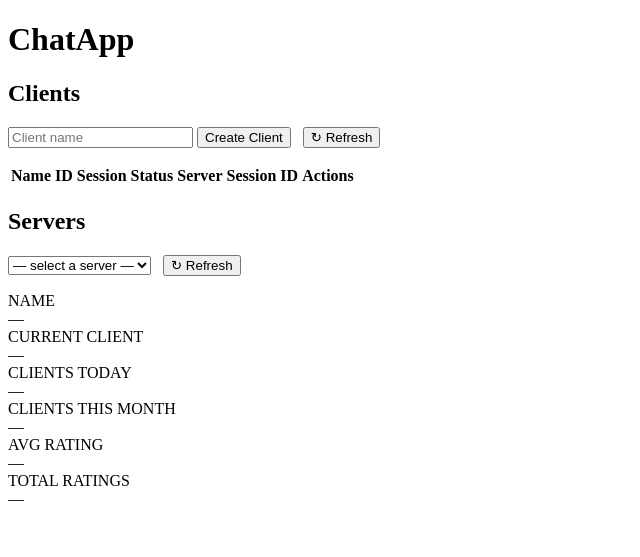
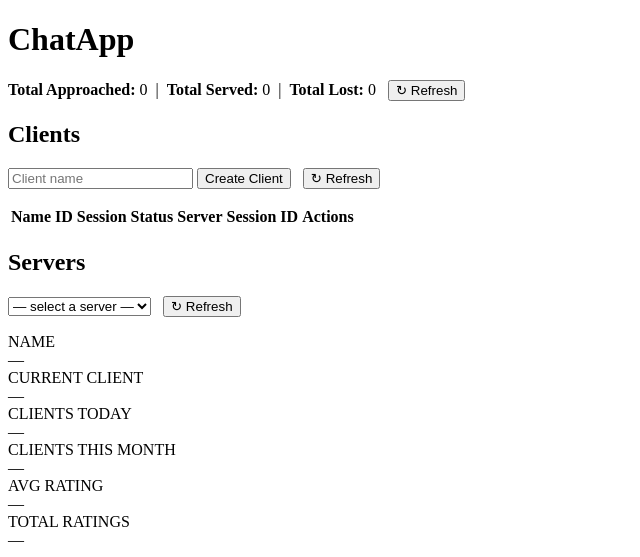
Before and after one commit to zackr493/ChatApp, a Python web app: template services/chat-app/src/main/resources/templates/index.html in a window 1280 px wide. Shown: the top 557 px of the page, without its empty margins (0-640 px from the left). Run offline with Jinja, Linux system fonts and the light colour scheme; the template is opened without the code that fills it, so the values that code supplies are empty.

Commit message:
convert to h2 database, added time to load tests,  added stats for fe

```diff
--- a/services/chat-app/src/main/resources/templates/index.html
+++ b/services/chat-app/src/main/resources/templates/index.html
@@ -10,6 +10,13 @@
 <body>
 
 <h1>ChatApp</h1>
+
+<div id="globalStats" style="margin-bottom:1rem">
+    <strong>Total Approached:</strong> <span id="statApproached">0</span> &nbsp;|&nbsp;
+    <strong>Total Served:</strong> <span id="statServed">0</span> &nbsp;|&nbsp;
+    <strong>Total Lost:</strong> <span id="statLost">0</span>
+    <button onclick="loadClients()" style="margin-left:0.5rem">↻ Refresh</button>
+</div>
 
 <!-- CREATE CLIENT -->
 <section>
@@ -117,6 +124,7 @@
         const sRes    = await fetch('/session');
         const sData   = await sRes.json();
         const sessions = sData.code === 200 ? sData.data : [];
+        updateGlobalStats(sessions);
 
         const sessionMap = {};
         for (const s of sessions) {
@@ -224,6 +232,16 @@
         document.getElementById('serverStats').style.display = 'block';
     }
 
+    function updateGlobalStats(sessions) {
+    const approached = sessions.length;
+    const served     = sessions.filter(s => s.status === 'FINISHED').length;
+    const lost       = sessions.filter(s => s.status === 'LOST').length;
+
+    document.getElementById('statApproached').textContent = approached;
+    document.getElementById('statServed').textContent     = served;
+    document.getElementById('statLost').textContent       = lost;
+}
+
     loadClients();
     loadServers();
 </script>
```
Also changed, not shown: services/chat-app/pom.xml (+3 -10 lines), services/chat-app/README.md (added), 3 other files.
